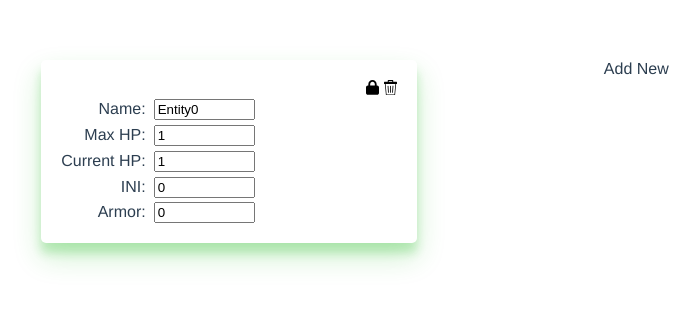
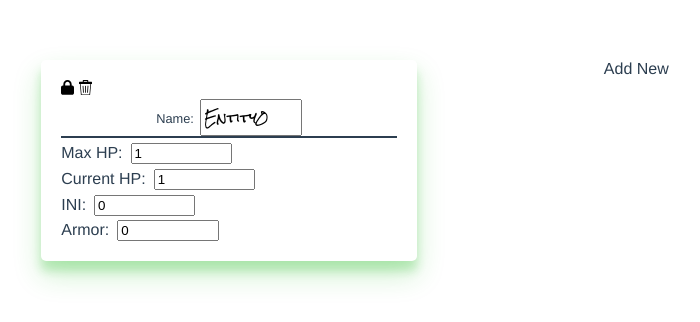
Before and after one commit to Killaxy/dsa-ini-tracker, a Vue app: page / in a window 1280 px wide. Both pictures are taken after a click on the link "Add New". Shown: the top 322 px of the page, without its empty margins (30-730 px from the left). Built offline with nearby package versions, Linux system fonts and the light colour scheme.

Commit message:
first rework of design

```diff
--- a/src/components/Entity.vue
+++ b/src/components/Entity.vue
@@ -10,9 +10,9 @@
         </a>
       </div>
       <div class="editmode">
-        <div>
-          <label :for="getLabelIdentifier('title')">Name:</label>
-          <input v-model="title" :id="getLabelIdentifier('title')" placeholder="Name ...">
+        <div style="border-bottom: 2px solid; width: 100%">
+          <label style="font-size: 0.8em" :for="getLabelIdentifier('title')">Name:</label>
+          <input class="name" v-model="title" :id="getLabelIdentifier('title')" placeholder="Name ...">
         </div>
         <div>
           <label :for="getLabelIdentifier('maxHP')">Max HP:</label>
@@ -123,6 +123,14 @@ export default {
 </script>
 
 <style scoped>
+
+@import url('https://fonts.googleapis.com/css2?family=Rock+Salt&display=swap');
+
+.name{
+  font-family: 'Rock Salt', cursive;
+  width: 100%;
+}
+
 .entity{
   padding: 20px;
   border-radius: 5px;
@@ -207,7 +215,7 @@ a{
   display: flex;
   flex-direction: column;
   align-content: space-between;
-  align-items: flex-end;
+  align-items: flex-start;
   flex-wrap: wrap;
   gap: 0.3em;
 }
@@ -219,15 +227,7 @@ a{
 }
 .editmode-controls{
   display: flex;
-  justify-content: flex-end;
-  gap: 0.3em;
-}
-.editmode{
-  display: flex;
-  flex-direction: column;
-  align-content: space-between;
-  align-items: flex-end;
-  flex-wrap: wrap;
+  justify-content: flex-start;
   gap: 0.3em;
 }
 .editmode > div > label{
@@ -236,4 +236,8 @@ a{
 .editmode > div > input{
   width: 7em;
 }
+
+html{
+  color: light-brown;
+}
 </style>
```
Also changed, not shown: public/index.html (line endings or trailing spaces), src/App.vue (line endings or trailing spaces), src/components/HelloWorld.vue (line endings or trailing spaces), src/components/VueInput.vue (line endings or trailing spaces), src/main.js (line endings or trailing spaces).
